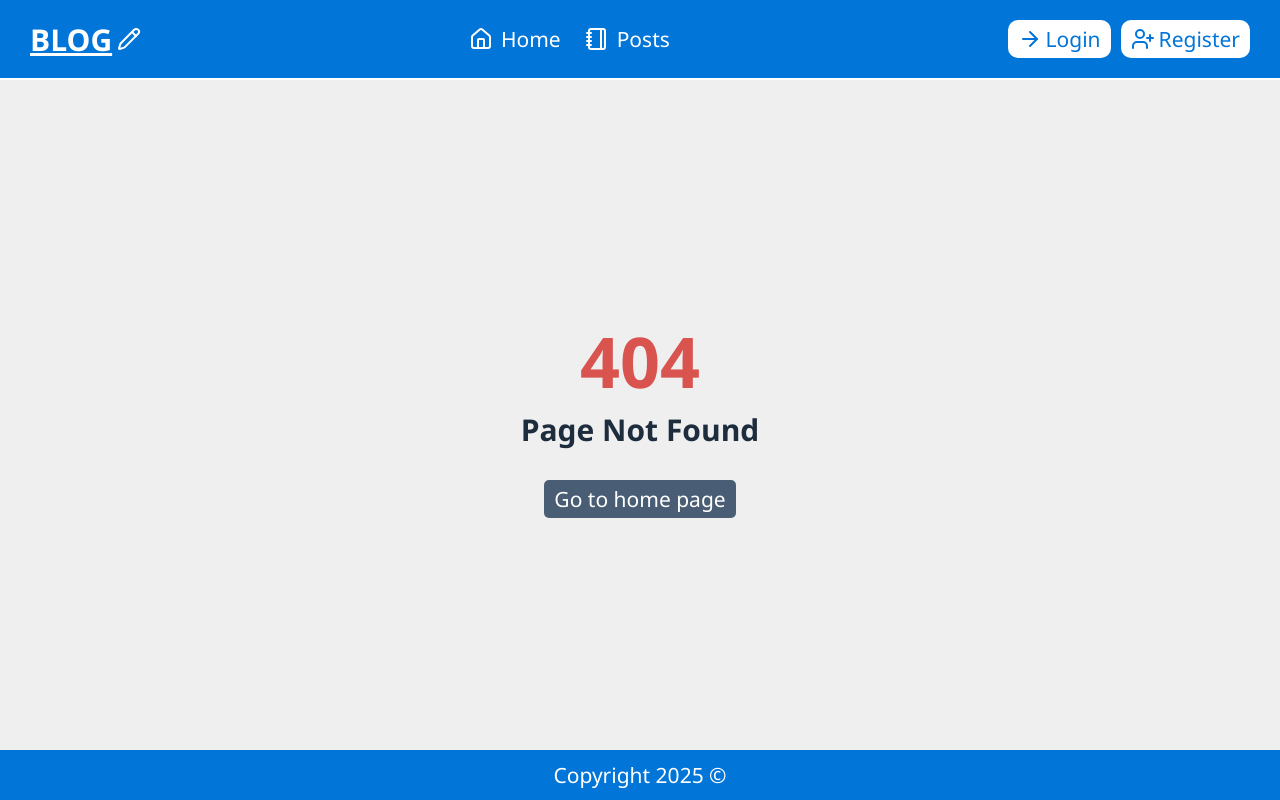
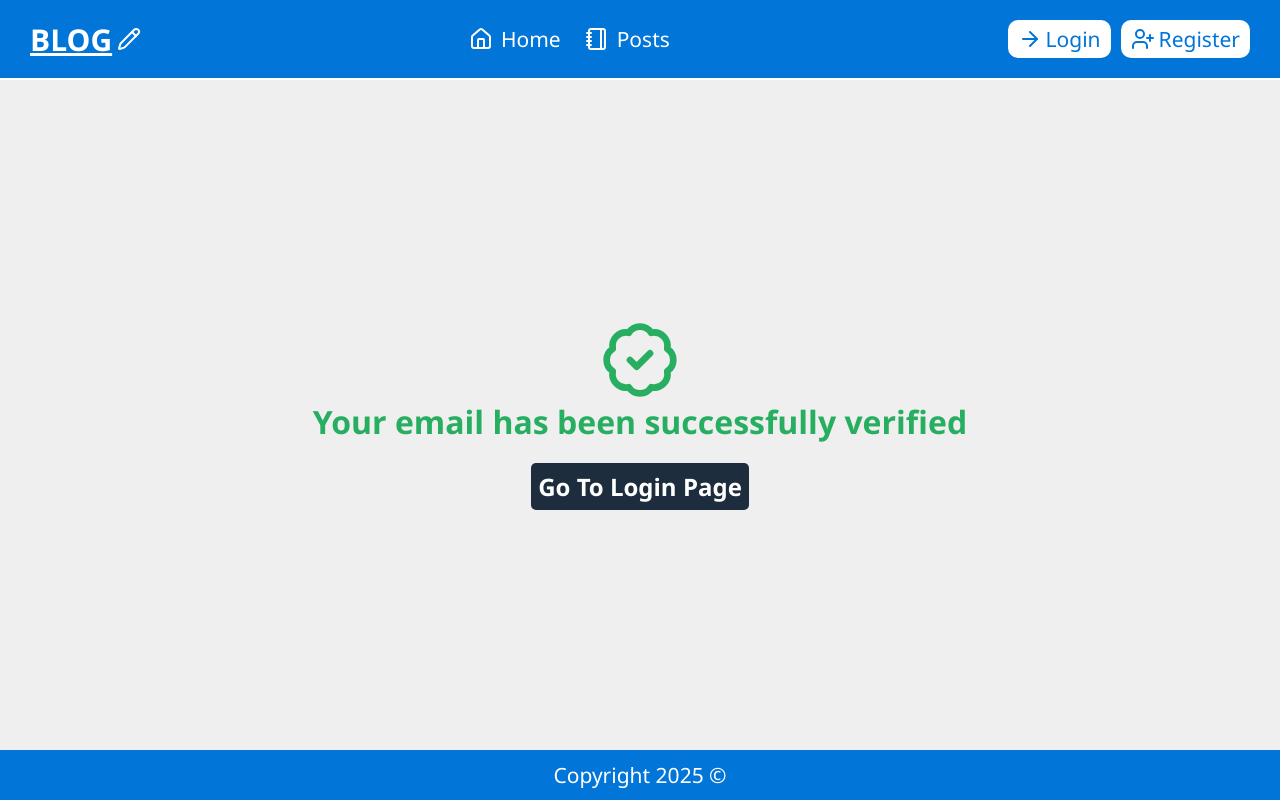
Before and after one commit to Mohamedbeko443/fullstack-blog-app, a React (Vite) app in the folder client/: page /users/1/verify/1 in a window 1280 px wide. Before the commit this address had no page. Built offline with nearby package versions, Linux system fonts and the light colour scheme.

Commit message:
verify email page and model

```diff
--- a/client/src/App.jsx
+++ b/client/src/App.jsx
@@ -19,6 +19,7 @@ import ForgotPassword from './pages/forms/ForgotPassword';
 import ResetPassword from './pages/forms/ResetPassword';
 import NotFound from './pages/not-found/NotFound';
 import { useSelector } from "react-redux";
+import VerifyEmail from "./pages/verify-email/VerifyEmail";
 
 
 
@@ -36,6 +37,7 @@ function App() {
         <Route path="/register" element={!user ? <Register /> : <Navigate to={'/'} replace />} />
         <Route path="/forgot-password" element={<ForgotPassword />} />
         <Route path="/reset-password" element={<ResetPassword />} />
+        <Route path="/users/:userId/verify/:token" element={!user ? <VerifyEmail/>  : <Navigate to={"/"} replace /> } />
 
 
         <Route path="/profile/:id" element={<Profile />} />
--- a/client/src/pages/home/home.css
+++ b/client/src/pages/home/home.css
@@ -20,7 +20,7 @@
     right: 0;
     width: 100%;
     height: 100%;
-    background-color: rgba(0, 0green, 0blue, 0.2);
+    background-color: rgba(0, 0, 0, 0.2);
 }
 
 
--- /dev/null
+++ b/client/src/pages/verify-email/VerifyEmail.jsx
@@ -0,0 +1,27 @@
+import "./verify-email.css";
+import { BadgeCheck } from 'lucide-react';
+import { Link } from 'react-router-dom';
+
+
+export default function VerifyEmail() {
+    const isEmailVerified = true;
+    return (
+        <section className='verify-email'>
+            {
+                isEmailVerified ? (
+                    <>
+                        <BadgeCheck size={"80px"} className="verify-email-icon" />
+                        <h1 className="verify-email-title" >Your email has been successfully verified </h1>
+                        <Link to={"/login"} className="verify-email-link" >  Go To Login Page </Link>
+                    </>
+                ) : (
+                    <>
+                        <h1 className="verify-email-not-found">
+                            Not Found
+                        </h1>
+                    </>
+                )
+            }
+        </section>
+    )
+}
--- /dev/null
+++ b/client/src/pages/verify-email/verify-email.css
@@ -0,0 +1,41 @@
+
+
+
+.verify-email {
+    height: calc(100vh - 130px);
+    width: 100%;
+    display: flex;
+    align-items: center;
+    justify-content: center;
+    flex-direction: column;
+}
+
+
+
+.verify-email-icon {
+    color: var(--green-color);
+}
+
+
+.verify-email-title {
+    font-size: 32px;
+    margin-bottom: 20px;
+    color: var(--green-color);
+}
+
+
+
+.verify-email-link {
+    font-size: 24px;
+    font-weight: 600;
+    background-color: var(--primary-color);
+    padding: 7px;
+    border-radius: 5px;
+    color: var(--white-color);
+}
+
+
+.verify-email-not-found {
+    font-size: 40px;
+    color: var(--red-color);
+}
```
Also changed, not shown: 1 other file (tests, documents, lock files or other folders).
